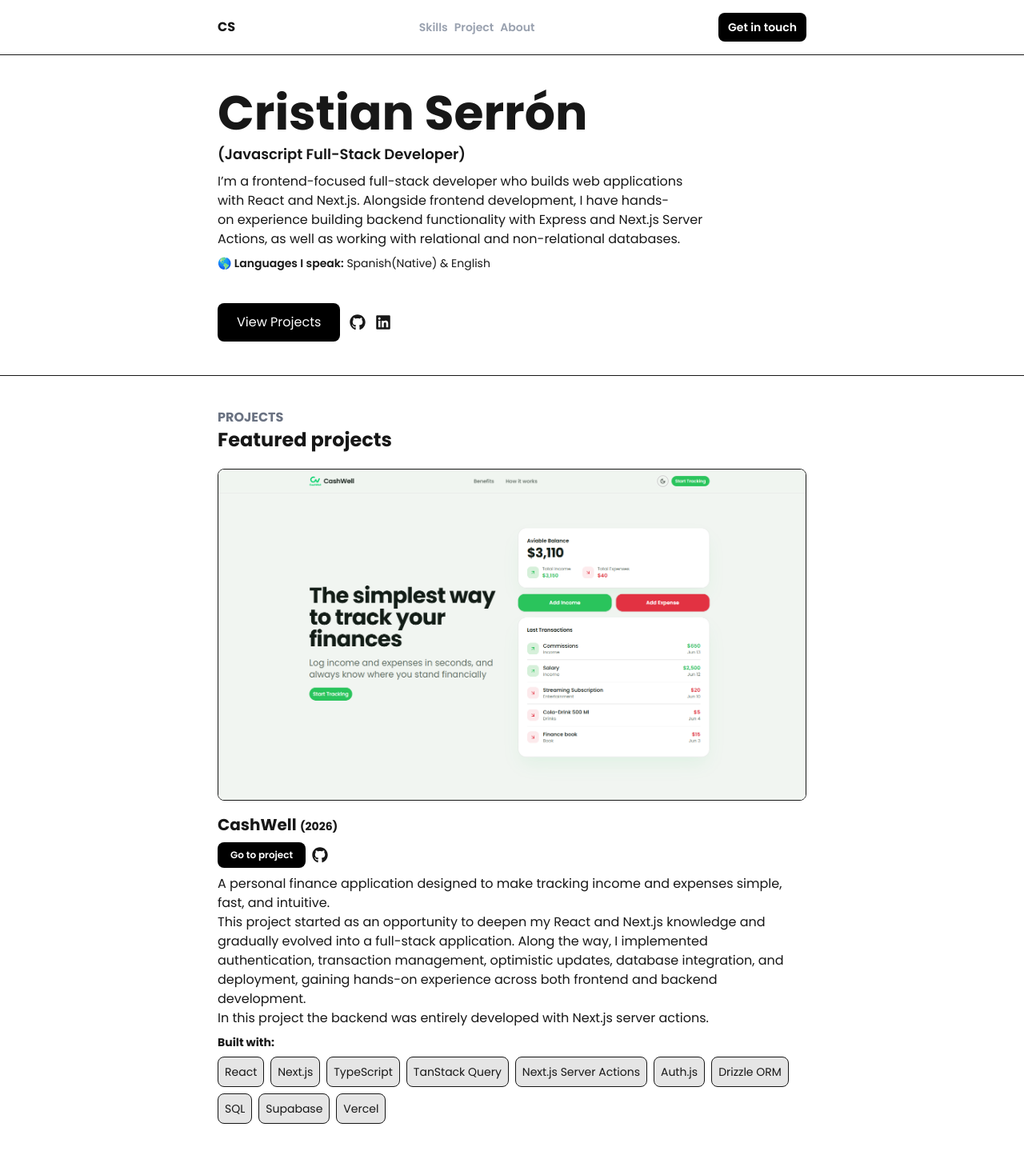
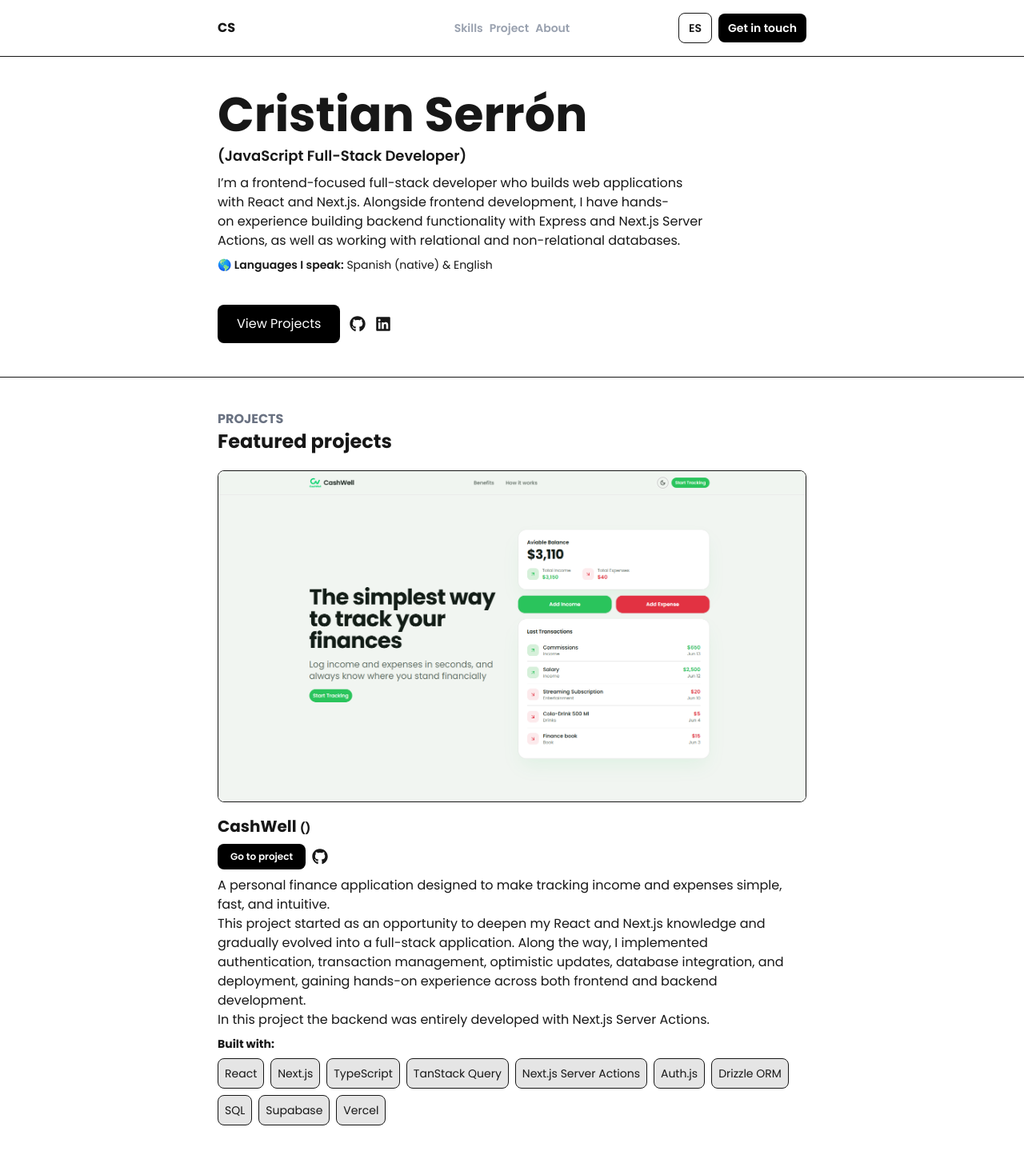
Before and after one commit to Cristian-Ser/portfolio, a Next.js app: page / in a window 1280 px wide. Shown: the top 1439 px of the page at 80% size. Built offline with nearby package versions, Linux system fonts and the light colour scheme.

Commit message:
Implemented translation button

```diff
--- a/app/components/About.tsx
+++ b/app/components/About.tsx
@@ -1,21 +1,27 @@
+"use client";
+
+import { useLanguage } from "./LanguageProvider";
+
 function About() {
+  const { locale } = useLanguage();
+
   return (
     <section
       id="about"
       className="relative border-b overflow-hidden scroll-mt-14"
     >
       <div className="flex flex-col justify-center gap-5 max-w-3xl mx-auto px-4 py-10 min-h-100">
-        <span className="text-base font-bold text-gray-500">ABOUT</span>
+        <span className="text-base font-bold text-gray-500">
+          {locale === "en" ? "ABOUT" : "SOBRE MÍ"}
+        </span>
         <p>
-          I enjoy turning ideas into real, functional applications and learning
-          by building. My projects have taken me from focusing mainly on
-          interfaces to understanding how the different parts of an application
-          connect behind the scenes.
+          {locale === "en"
+            ? "I enjoy turning ideas into real, functional applications and learning by building. My projects have taken me from focusing mainly on interfaces to understanding how the different parts of an application connect behind the scenes."
+            : "Disfruto transformar ideas en aplicaciones reales y funcionales, y aprender mientras las construyo. Mis proyectos me llevaron de enfocarme principalmente en las interfaces a comprender cómo se conectan entre sí las distintas partes de una aplicación."}
           <br />
-          I’m particularly interested in understanding how things work under the
-          hood rather than simply making them work. I’m constantly improving my
-          skills through hands-on projects, exploring new technologies, and
-          looking for better ways to build reliable and intuitive software.
+          {locale === "en"
+            ? "I’m particularly interested in understanding how things work under the hood rather than simply making them work. I’m constantly improving my skills through hands-on projects, exploring new technologies, and looking for better ways to build reliable and intuitive software."
+            : "Me interesa especialmente entender cómo funcionan las cosas por dentro, no solo hacer que funcionen. Mejoro constantemente mis habilidades mediante proyectos prácticos, explorando nuevas tecnologías y buscando mejores formas de crear software confiable e intuitivo."}
         </p>
       </div>
     </section>
--- a/app/components/Contact.tsx
+++ b/app/components/Contact.tsx
@@ -5,8 +5,11 @@ import { FaRegCopy } from "react-icons/fa6";
 import { FaExternalLinkAlt, FaLinkedin } from "react-icons/fa";
 
 import Link from "next/link";
+import { useLanguage } from "./LanguageProvider";
 
 function Contact() {
+  const { locale } = useLanguage();
+
   const copyText = () => {
     return navigator.clipboard.writeText("cristian99ser@gmail.com");
   };
@@ -18,8 +21,14 @@ function Contact() {
       <div className="flex flex-col justify-center gap-5 max-w-3xl mx-auto px-4 py-10 min-h-100">
         {/* Text */}
         <div>
-          <span className="text-base font-bold text-gray-500">CONTACT</span>
-          <h2 className="text-2xl font-black">Always open to connect</h2>
+          <span className="text-base font-bold text-gray-500">
+            {locale === "en" ? "CONTACT" : "CONTACTO"}
+          </span>
+          <h2 className="text-2xl font-black">
+            {locale === "en"
+              ? "Always open to connect"
+              : "Siempre dispuesto a conectar"}
+          </h2>
         </div>
         <div className="flex flex-col sm:grid sm:grid-cols-2 gap-3">
           {/* MAIL */}
@@ -27,7 +36,12 @@ function Contact() {
             {/* icons */}
             <div className="grid grid-cols-2">
               <IoMdMail className="size-6" />
-              <button onClick={copyText} title="Copy" className="justify-self-end cursor-pointer">
+              <button
+                onClick={copyText}
+                title={locale === "en" ? "Copy email" : "Copiar email"}
+                aria-label={locale === "en" ? "Copy email" : "Copiar email"}
+                className="justify-self-end cursor-pointer"
+              >
                 <FaRegCopy className="size-6 active:size-5 duration-75" />
               </button>
             </div>
@@ -42,7 +56,12 @@ function Contact() {
             {/* icons */}
             <div className="grid grid-cols-2">
               <FaLinkedin className="size-6" />
-              <Link href="https://www.linkedin.com/in/cristian-ser/" target="_blank" className="justify-self-end" title="Go to linkedin">
+              <Link
+                href="https://www.linkedin.com/in/cristian-ser/"
+                target="_blank"
+                className="justify-self-end"
+                title={locale === "en" ? "Go to LinkedIn" : "Ir a LinkedIn"}
+              >
                 <FaExternalLinkAlt className="size-5" />
               </Link>
             </div>
--- a/app/components/Header.tsx
+++ b/app/components/Header.tsx
@@ -1,6 +1,10 @@
 "use client";
 
+import { useLanguage } from "./LanguageProvider";
+
 function Header() {
+  const { locale, toggleLocale } = useLanguage();
+
   const handleScroll = (id: string) => {
     return document.getElementById(id)?.scrollIntoView({ behavior: "smooth" });
   };
@@ -9,7 +13,7 @@ function Header() {
   };
   return (
     <header className="z-100 sticky top-0 bg-background/80 backdrop-blur-3xl border-b">
-      <div className="grid grid-col-3 max-w-3xl mx-auto p-4 items-center">
+      <div className="grid grid-cols-3 max-w-3xl mx-auto p-4 items-center">
         {/* logo */}
         <button
           className="col-start-1 text-left font-black cursor-pointer"
@@ -25,7 +29,7 @@ function Header() {
                 className="cursor-pointer"
                 onClick={() => handleScroll("skills")}
               >
-                Skills
+                {locale === "en" ? "Skills" : "Habilidades"}
               </button>
             </li>
             {/* Project */}
@@ -34,7 +38,7 @@ function Header() {
                 className="cursor-pointer"
                 onClick={() => handleScroll("project")}
               >
-                Project
+                {locale === "en" ? "Project" : "Proyectos"}
               </button>
             </li>
             {/* About */}
@@ -43,15 +47,28 @@ function Header() {
                 className="cursor-pointer"
                 onClick={() => handleScroll("about")}
               >
-                About
+                {locale === "en" ? "About" : "Sobre mí"}
               </button>
             </li>
           </ul>
         </nav>
-        {/* get in touch */}
-        <button className="col-start-3 justify-self-end py-2 px-3 bg-accent text-white rounded-lg cursor-pointer hover:-translate-y-0.5 duration-300 text-sm font-semibold" onClick={() => handleScroll('contact')}>
-          Get in touch
-        </button>
+        <div className="col-start-3 justify-self-end flex items-center gap-2">
+          <button
+            className="py-2 px-3 border rounded-lg cursor-pointer text-sm font-semibold hover:-translate-y-0.5 duration-300"
+            onClick={toggleLocale}
+            aria-label={
+              locale === "en" ? "Cambiar a español" : "Switch to English"
+            }
+          >
+            {locale === "en" ? "ES" : "EN"}
+          </button>
+          <button
+            className="py-2 px-3 bg-accent text-white rounded-lg cursor-pointer hover:-translate-y-0.5 duration-300 text-sm font-semibold"
+            onClick={() => handleScroll("contact")}
+          >
+            {locale === "en" ? "Get in touch" : "Contactarme"}
+          </button>
+        </div>
       </div>
     </header>
   );
--- a/app/components/Hero.tsx
+++ b/app/components/Hero.tsx
@@ -1,8 +1,11 @@
 "use client";
 import Link from "next/link";
 import { FaGithub, FaLinkedin } from "react-icons/fa";
+import { useLanguage } from "./LanguageProvider";
 
 function Hero() {
+  const { locale } = useLanguage();
+
   const scrollToProject = () => {
     document.getElementById("project")?.scrollIntoView({ behavior: "smooth" });
   };
@@ -17,12 +20,26 @@ function Hero() {
         {/* Text */}
         <div className="flex flex-col gap-2">
           <h1 className="text-6xl font-black">Cristian Serrón</h1>
-          <p className="text-lg font-semibold">(Javascript Full-Stack Developer)</p>
+          <p className="text-lg font-semibold">
+            {locale === "en"
+              ? "(JavaScript Full-Stack Developer)"
+              : "(Desarrollador Full-Stack de JavaScript)"}
+          </p>
           <p className="text-balance">
-            I’m a frontend-focused full-stack developer who builds web applications with React and Next.js. Alongside frontend development, I have hands-on experience building backend functionality with Express and Next.js Server Actions, as well as working with relational and non-relational databases.
-
+            {locale === "en"
+              ? "I’m a frontend-focused full-stack developer who builds web applications with React and Next.js. Alongside frontend development, I have hands-on experience building backend functionality with Express and Next.js Server Actions, as well as working with relational and non-relational databases."
+              : "Soy un desarrollador full-stack enfocado en frontend y creo aplicaciones web con React y Next.js. Además del desarrollo frontend, tengo experiencia práctica creando funcionalidades backend con Express y Server Actions de Next.js, y trabajando con bases de datos relacionales y no relacionales."}
           </p>
-          <p className="text-sm"><span className="font-semibold">🌎 Languages I speak:</span> Spanish(Native) & English</p>
+          <p className="text-sm">
+            <span className="font-semibold">
+              {locale === "en"
+                ? "🌎 Languages I speak:"
+                : "🌎 Idiomas que hablo:"}
+            </span>{" "}
+            {locale === "en"
+              ? "Spanish (native) & English"
+              : "Español (nativo) e inglés"}
+          </p>
         </div>
         {/* Buttons-Links */}
         <div className="flex items-center justify-start gap-3">
@@ -31,7 +48,7 @@ function Hero() {
             className="px-6 py-3 bg-accent text-white rounded-lg cursor-pointer hover:-translate-y-0.5 duration-300"
             onClick={scrollToProject}
           >
-            View Projects
+            {locale === "en" ? "View Projects" : "Ver proyectos"}
           </button>
           {/* GitHub */}
           <Link href="https://github.com/Elix-lab" target="_blank">
--- /dev/null
+++ b/app/components/LanguageProvider.tsx
@@ -0,0 +1,46 @@
+"use client";
+
+import { createContext, useContext, useEffect, useState } from "react";
+
+type Locale = "en" | "es";
+
+type LanguageContextValue = {
+  locale: Locale;
+  toggleLocale: () => void;
+};
+
+const LanguageContext = createContext<LanguageContextValue | undefined>(
+  undefined,
+);
+
+export function LanguageProvider({
+  children,
+}: {
+  children: React.ReactNode;
+}) {
+  const [locale, setLocale] = useState<Locale>("en");
+
+  useEffect(() => {
+    document.documentElement.lang = locale;
+  }, [locale]);
+
+  const toggleLocale = () => {
+    setLocale((currentLocale) => (currentLocale === "en" ? "es" : "en"));
+  };
+
+  return (
+    <LanguageContext.Provider value={{ locale, toggleLocale }}>
+      {children}
+    </LanguageContext.Provider>
+  );
+}
+
+export function useLanguage() {
+  const context = useContext(LanguageContext);
+
+  if (!context) {
+    throw new Error("useLanguage must be used within a LanguageProvider");
+  }
+
+  return context;
+}
--- a/app/components/Project.tsx
+++ b/app/components/Project.tsx
@@ -1,5 +1,8 @@
+"use client";
+
 import Link from "next/link";
 import { FaGithub } from "react-icons/fa";
+import { useLanguage } from "./LanguageProvider";
 
 const projects = [
   {
@@ -11,21 +14,10 @@ const projects = [
     title: "CashWell",
     timePeriod: "2026",
     gitHub: "https://github.com/Elix-lab/finance-app/tree/main",
-    description: (
-      <>
-        A personal finance application designed to make tracking income and
-        expenses simple, fast, and intuitive.
-        <br />
-        This project started as an opportunity to deepen my React and Next.js
-        knowledge and gradually evolved into a full-stack application. Along the
-        way, I implemented authentication, transaction management, optimistic
-        updates, database integration, and deployment, gaining hands-on
-        experience across both frontend and backend development.
-        <br />
-        In this project the backend was entirely developed with{" "}
-        <span translate="no"> Next.js server actions.</span>{" "}
-      </>
-    ),
+    description: {
+      en: "A personal finance application designed to make tracking income and expenses simple, fast, and intuitive.\nThis project started as an opportunity to deepen my React and Next.js knowledge and gradually evolved into a full-stack application. Along the way, I implemented authentication, transaction management, optimistic updates, database integration, and deployment, gaining hands-on experience across both frontend and backend development.\nIn this project the backend was entirely developed with Next.js Server Actions.",
+      es: "Una aplicación de finanzas personales diseñada para registrar ingresos y gastos de forma sencilla, rápida e intuitiva.\nEste proyecto comenzó como una oportunidad para profundizar mis conocimientos de React y Next.js, y gradualmente se convirtió en una aplicación full-stack. Implementé autenticación, gestión de transacciones, actualizaciones optimistas, integración con bases de datos y despliegue, adquiriendo experiencia práctica tanto en frontend como en backend.\nEn este proyecto, el backend se desarrolló por completo con Server Actions de Next.js.",
+    },
     technologies: [
       "React",
       "Next.js",
@@ -46,22 +38,15 @@ const projects = [
       alt: "FlashMind desktop dashboard",
     },
     title: "FlashMind",
-    timePeriod: "2026",
+    timePeriod: {
+      en: "2026-in development",
+      es: "2026-en desarrollo",
+    },
     gitHub: "https://github.com/Elix-lab/flashcards-app",
-    description: (
-      <>
-        A flashcard application designed to make learning and reviewing new
-        concepts simple, organized, and effective.
-        <br />
-        This project was built as an opportunity to strengthen my React
-        fundamentals and learn how to build a complete application without
-        relying on Next.js. I implemented client-side routing with React Router,
-        built the backend with Node.js and Express, and integrated MongoDB with
-        Mongoose for data persistence. Along the way, I worked with CRUD
-        operations, API integration, and form handling, gaining hands-on
-        experience building and connecting a frontend and backend from scratch.
-      </>
-    ),
+    description: {
+      en: "A flashcard application designed to make learning and reviewing new concepts simple, organized, and effective.\nThis project was built as an opportunity to strengthen my React fundamentals and learn how to build a complete application without relying on Next.js. I implemented client-side routing with React Router, built the backend with Node.js and Express, and integrated MongoDB with Mongoose for data persistence. Along the way, I worked with CRUD operations, API integration, and form handling, gaining hands-on experience building and connecting a frontend and backend from scratch.",
+      es: "Una aplicación de tarjetas didácticas diseñada para aprender y repasar nuevos conceptos de forma sencilla, organizada y eficaz.\nCreé este proyecto para reforzar mis fundamentos de React y aprender a desarrollar una aplicación completa sin depender de Next.js. Implementé navegación del lado del cliente con React Router, desarrollé el backend con Node.js y Express, e integré MongoDB con Mongoose para persistir los datos. También trabajé con operaciones CRUD, integración de API y gestión de formularios, adquiriendo experiencia práctica al crear y conectar un frontend y un backend desde cero.",
+    },
     technologies: [
       "React",
       "React Router",
@@ -78,6 +63,8 @@ const projects = [
 ];
 
 function Project() {
+  const { locale } = useLanguage();
+
   return (
     <section
       id="project"
@@ -86,8 +73,12 @@ function Project() {
       <div className="flex flex-col justify-center gap-5 max-w-3xl mx-auto px-4 py-10 min-h-100">
         {/* Text */}
         <div>
-          <span className="text-base font-bold text-gray-500">PROJECTS</span>
-          <h2 className="text-2xl font-black">Featured projects</h2>
+          <span className="text-base font-bold text-gray-500">
+            {locale === "en" ? "PROJECTS" : "PROYECTOS"}
+          </span>
+          <h2 className="text-2xl font-black">
+            {locale === "en" ? "Featured projects" : "Proyectos destacados"}
+          </h2>
         </div>
 
         {projects.map((project) => (
@@ -97,7 +88,11 @@ function Project() {
               <picture>
                 <img
                   src={project.img.link}
-                  alt={project.img.alt}
+                  alt={
+                    locale === "en"
+                      ? project.img.alt
+                      : `Captura de pantalla de ${project.title}`
+                  }
                   className="border rounded-lg hover:-translate-y-0.5 duration-300"
                 />
               </picture>
@@ -107,7 +102,7 @@ function Project() {
               {/* Title */}
               <h3 className="text-xl font-black">
                 {project.title}{" "}
-                <span className="text-sm">({project.timePeriod})</span>
+                <span className="text-sm">({project.timePeriod[locale]})</span>
               </h3>
               {/* Links */}
               <div className="flex gap-2 items-center">
@@ -116,20 +111,28 @@ function Project() {
                   target="_blank"
                   className="py-2 px-4 text-xs font-semibold bg-accent text-white rounded-lg cursor-pointer hover:-translate-y-0.5 duration-300"
                 >
-                  Go to project
+                  {locale === "en" ? "Go to project" : "Ver proyecto"}
                 </Link>
                 {/* GitHub link */}
                 <Link
                   href={project.gitHub}
-                  title="Project repository"
+                  title={
+                    locale === "en"
+                      ? "Project repository"
+                      : "Repositorio del proyecto"
+                  }
                   target="_blank"
                 >
                   <FaGithub className="size-5" />
                 </Link>
               </div>
               {/* Description */}
-              <p>{project.description}</p>
-              <span className="text-sm font-bold">Built with:</span>
+              <p className="whitespace-pre-line">
+                {project.description[locale]}
+              </p>
+              <span className="text-sm font-bold">
+                {locale === "en" ? "Built with:" : "Desarrollado con:"}
+              </span>
               <ul className="flex gap-2 flex-wrap">
                 {project.technologies.map((tec) => (
                   <li
--- a/app/layout.tsx
+++ b/app/layout.tsx
@@ -1,6 +1,7 @@
 import type { Metadata } from "next";
 import { Poppins } from "next/font/google";
 import "./globals.css";
+import { LanguageProvider } from "./components/LanguageProvider";
 
 const poppins = Poppins({
   subsets: ['latin'],
@@ -24,7 +25,9 @@ export default function RootLayout({
       lang="en"
       className={`${poppins.className} h-full antialiased`}
     >
-      <body className="min-h-full flex flex-col">{children}</body>
+      <body className="min-h-full flex flex-col">
+        <LanguageProvider>{children}</LanguageProvider>
+      </body>
     </html>
   );
 }
```
